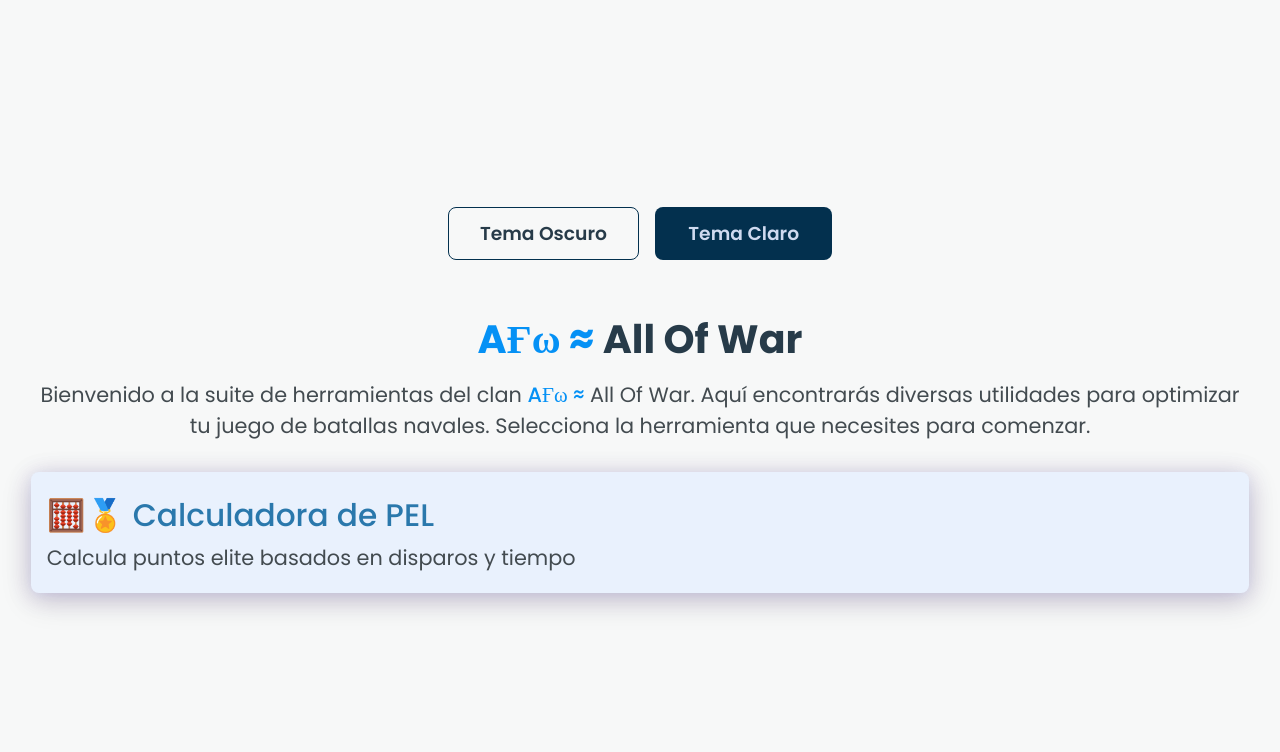
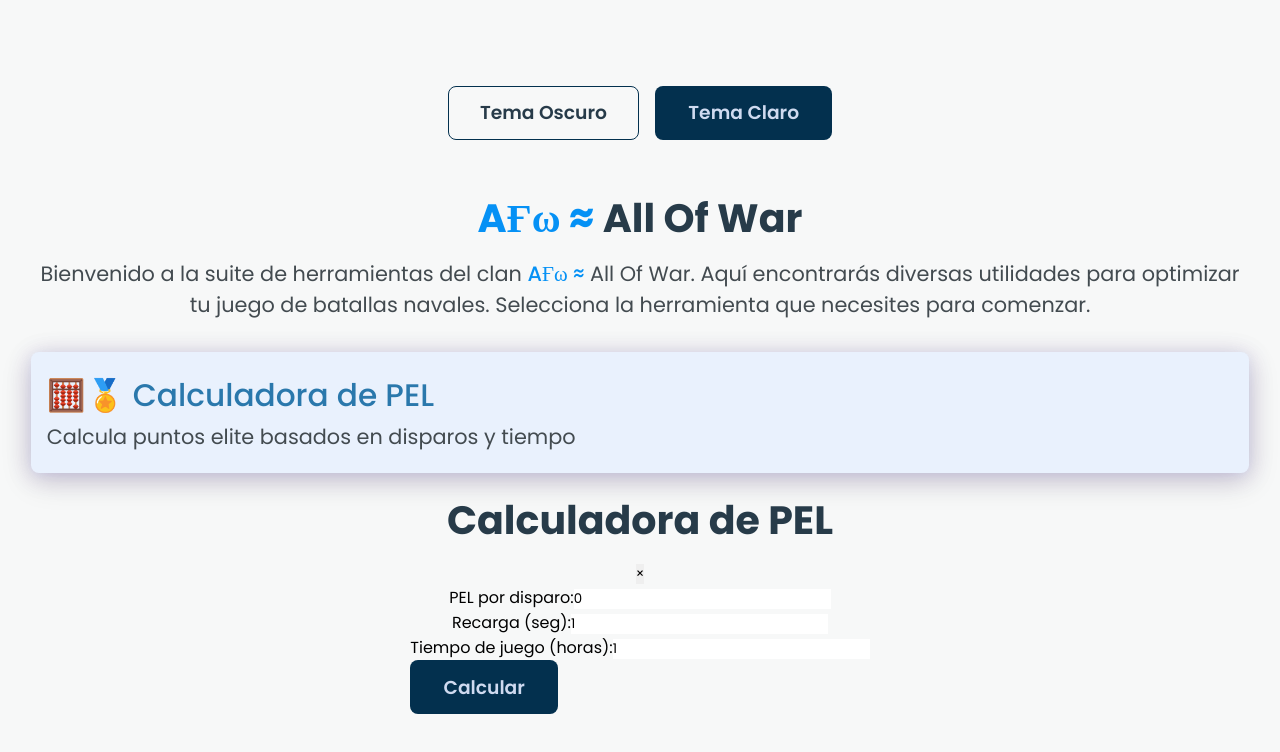
Before and after one commit to JuanWebDeveloper/sea-tools, a React (Vite) app: page / in a window 1280 px wide. Shown: the top 752 px of the page. Built offline with nearby package versions, Linux system fonts and the light colour scheme.

Commit message:
feat: Logica para abrir y cerrar el modal

```diff
--- a/src/App.tsx
+++ b/src/App.tsx
@@ -1,12 +1,15 @@
+import { useState } from 'react';
 import { Provider } from 'react-redux';
 import { appStore } from '@/lib/store';
-import { AppLayout, HeroSection } from '@/components';
+import { AppLayout, HeroSection, PelCalculatorModal } from '@/components';
 
 function App() {
+ const [isModalOpen, setIsModalOpen] = useState(false);
  return (
   <Provider store={appStore}>
    <AppLayout>
-    <HeroSection />
+    <HeroSection onOpenModal={() => setIsModalOpen(true)} />
+    <PelCalculatorModal isOpen={isModalOpen} onClose={() => setIsModalOpen(false)} />
    </AppLayout>
   </Provider>
  );
```
